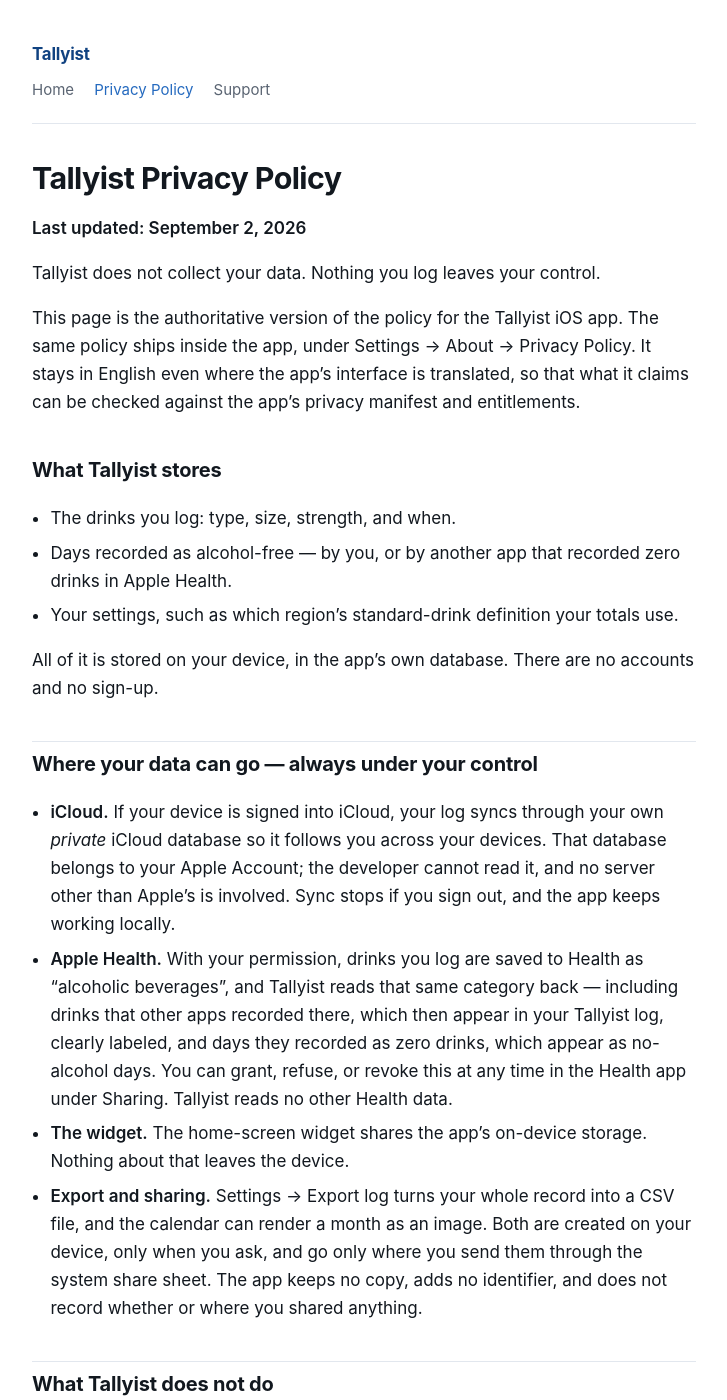
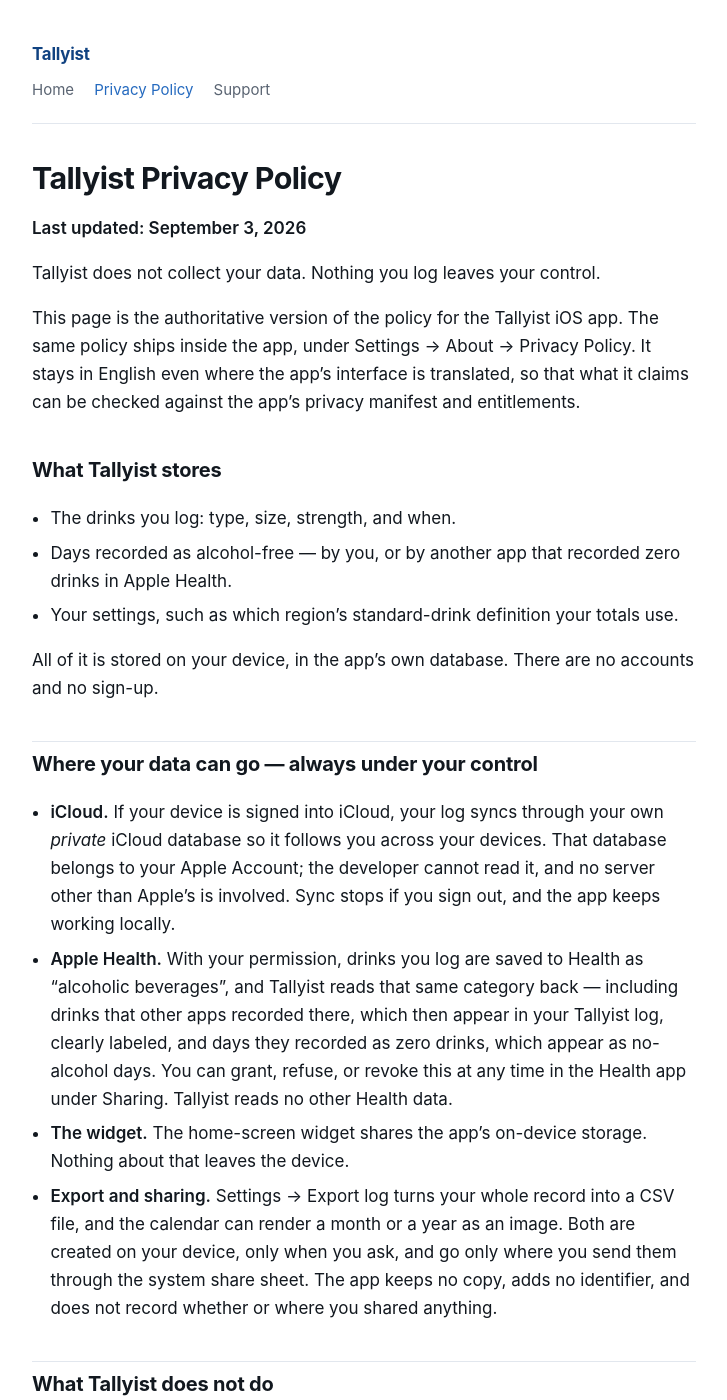
Before and after one commit to semmes/Tallyist, a Jekyll site: the page built from privacy-policy.md, in a window 1280 px wide and 1400 px high. Shown: the whole window, without its empty margins (276-1003 px from the left). Built offline with Jekyll 4.4.1, drawn with Linux system fonts in a browser that asks for light colours.

```diff
--- a/privacy-policy.md
+++ b/privacy-policy.md
@@ -7,7 +7,7 @@ permalink: /privacy/
 
 # Tallyist Privacy Policy
 
-**Last updated: September 2, 2026**
+**Last updated: September 3, 2026**
 
 Tallyist does not collect your data. Nothing you log leaves your control.
 
@@ -42,10 +42,10 @@ accounts and no sign-up.
 - **The widget.** The home-screen widget shares the app's on-device storage.
   Nothing about that leaves the device.
 - **Export and sharing.** Settings → Export log turns your whole record into a
-  CSV file, and the calendar can render a month as an image. Both are created
-  on your device, only when you ask, and go only where you send them through
-  the system share sheet. The app keeps no copy, adds no identifier, and does
-  not record whether or where you shared anything.
+  CSV file, and the calendar can render a month or a year as an image. Both are
+  created on your device, only when you ask, and go only where you send them
+  through the system share sheet. The app keeps no copy, adds no identifier, and
+  does not record whether or where you shared anything.
 
 ## What Tallyist does not do
 
```
